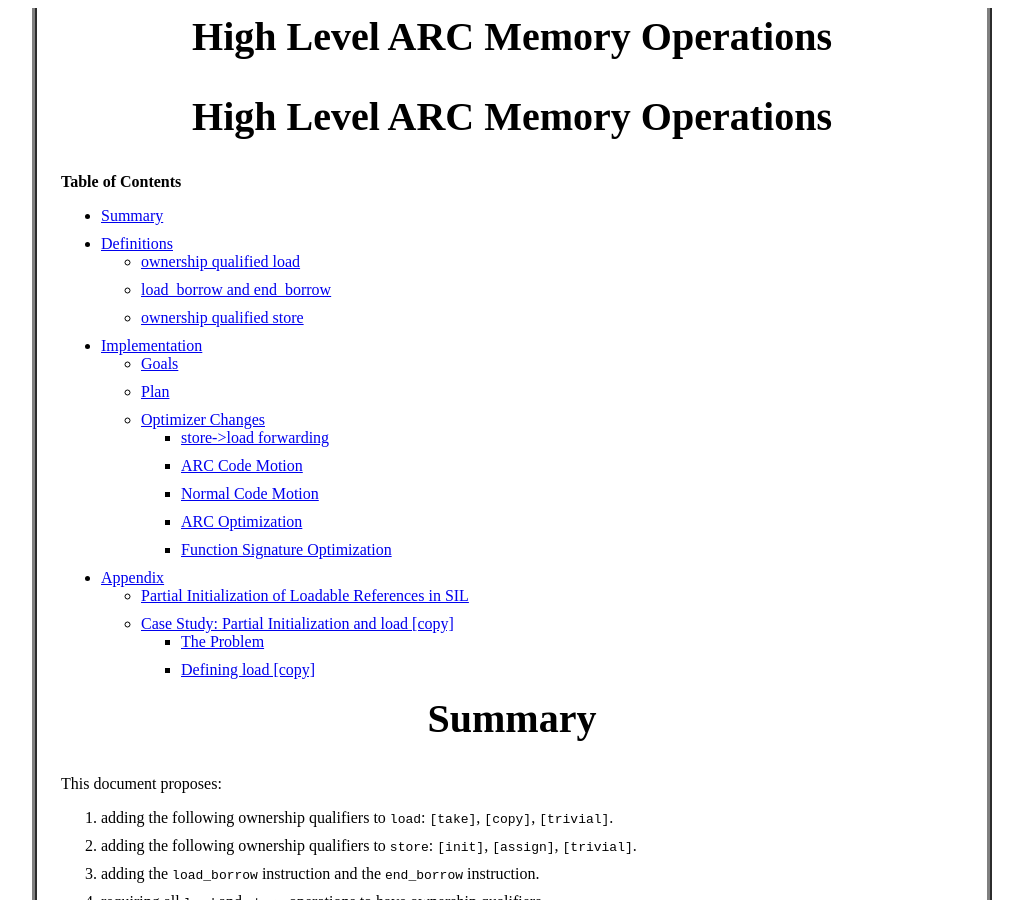
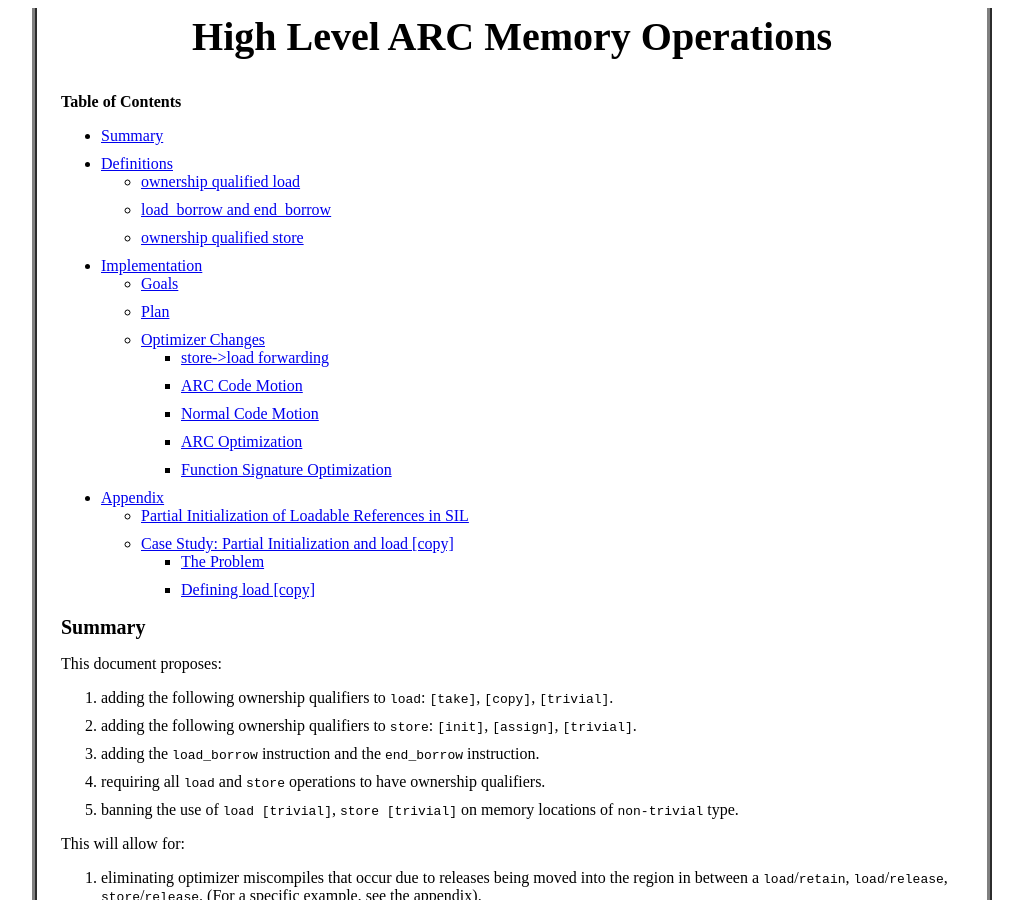
Before and after one commit to gottesmm/gottesmm.github.io, a Jekyll site: the page built from proposals/high-level-arc-memory-operations.md, in a window 1280 px wide and 900 px high. Shown: the whole window, without its empty margins (128-1151 px from the left). Built offline with Jekyll 4.4.1, drawn with Linux system fonts in a browser that asks for light colours.

Commit message:
Fixup high-level-arc-memory-operations for the way I changed titles being styled.

```diff
--- a/proposals/high-level-arc-memory-operations.md
+++ b/proposals/high-level-arc-memory-operations.md
@@ -3,8 +3,6 @@
 title: High Level ARC Memory Operations
 categories: proposals
 ---
-
-# {{ page.title }}
 
 <!-- markdown-toc start - Don't edit this section. Run M-x markdown-toc-generate-toc again -->
 **Table of Contents**
@@ -31,7 +29,7 @@
 
 <!-- markdown-toc end -->
 
-# Summary
+## Summary
 
 This document proposes:
 
@@ -53,9 +51,9 @@
    unowned` ownership semantics. This will be enforced via the verifier.
 3. more aggressive ARC code motion.
 
-# Definitions
+## Definitions
 
-## ownership qualified load
+### ownership qualified load
 
 We propose three different ownership qualifiers for load. Define `load [trivial]`
 as:
@@ -88,7 +86,7 @@
 owns the result object (i.e. a take is a move). Loading from the memory location
 again without reinitialization is illegal.
 
-## load_borrow and end_borrow
+### load_borrow and end_borrow
 
 Next we provide `load_borrow` and `end_borrow`:
 
@@ -124,7 +122,7 @@
 instruction of `%x_ptr` once we begin creating such instructions as a result of
 ARC optimization.
 
-## ownership qualified store
+### ownership qualified store
 
 First define a `store [trivial]` as:
 
@@ -155,9 +153,9 @@
 
     store %new_x to %x_ptr : $*C
 
-# Implementation
+## Implementation
 
-## Goals
+### Goals
 
 Our implementation strategy goals are:
 
@@ -168,7 +166,7 @@
 Goal 2 will be implemented via a pass that transforms ownership qualified
 `load`/`store` instructions into unqualified `load`/`store` right after SILGen.
 
-## Plan
+### Plan
 
 We begin by adding initial infrastructure for our development. This means:
 
@@ -254,7 +252,7 @@
 behind the SILOwnershipModel flag in front of the flag. We do this so we can
 reuse that flag for further SILOwnershipModel changes.
 
-## Optimizer Changes
+### Optimizer Changes
 
 Since the SILOwnershipModel eliminator will eliminate the ownership qualifiers
 on load, store instructions right after ownership verification, there will be no
@@ -272,7 +270,7 @@
 changes are relatively trivial to respond to. We give a quick taste of two of
 them: store->load forwarding and ARC Code Motion.
 
-### store->load forwarding
+#### store->load forwarding
 
 Currently we perform store->load forwarding as follows:
 
@@ -304,7 +302,7 @@
     strong_retain %x
     use(%x)
 
-### ARC Code Motion
+#### ARC Code Motion
 
 If ARC Code Motion wishes to move the ARC semantics of ownership qualified
 `load`, `store` instructions, it must now consider read/write effects. On the
@@ -313,7 +311,7 @@
 need to worry about our code motion causing a deinit to fire in between (without
 any loss of generality) the load/retain.
 
-### Normal Code Motion
+#### Normal Code Motion
 
 Normal code motion will lose some effectiveness since many of the load/store
 operations that it used to be able to move now must consider ARC information. We
@@ -321,7 +319,7 @@
 normally run Normal Code Motion to ensure that we are able to handle these
 cases.
 
-### ARC Optimization
+#### ARC Optimization
 
 The main implication for ARC optimization is that instead of eliminating just
 retains, releases, it must be able to recognize ownership qualified `load`,
@@ -329,7 +327,7 @@
 memory behavior will need to recognize the `end_borrow` instruction as a code
 motion barrier.
 
-### Function Signature Optimization
+#### Function Signature Optimization
 
 Semantic ARC affects function signature optimization in the context of the owned
 to borrow optimization. Specifically:
@@ -342,9 +340,9 @@
    `load_borrow`. This would require the addition of a new `@borrow` return
    value convention.
 
-# Appendix
+## Appendix
 
-## Partial Initialization of Loadable References in SIL
+### Partial Initialization of Loadable References in SIL
 
 In SIL, a value of non-trivial loadable type is loaded from a memory location as
 follows:
@@ -369,9 +367,9 @@
 **NOTE** Without any loss of generality, we will speak of values with reference
 semantics instead of non-trivial values.
 
-## Case Study: Partial Initialization and load [copy]
+### Case Study: Partial Initialization and load [copy]
 
-### The Problem
+#### The Problem
 
 Consider the following swift program:
 
@@ -634,7 +632,7 @@
 
 Giving us the exact result that we want: Operation Sequence 2!
 
-### Defining load [copy]
+#### Defining load [copy]
 
 Given that we wish the load, store to be tightly coupled together, it is natural
 to express this operation as a `load [copy]` instruction. Lets define the `load
```
